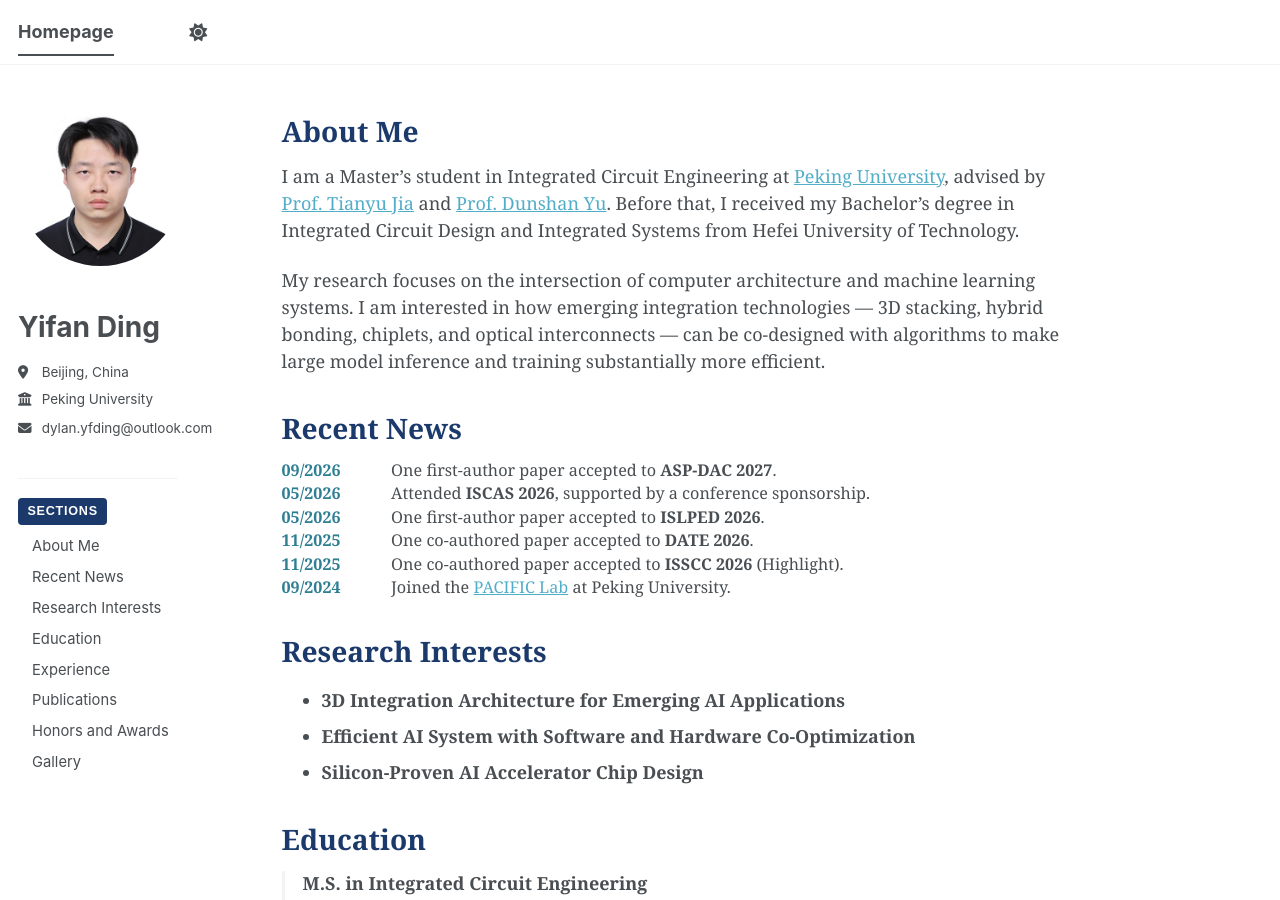
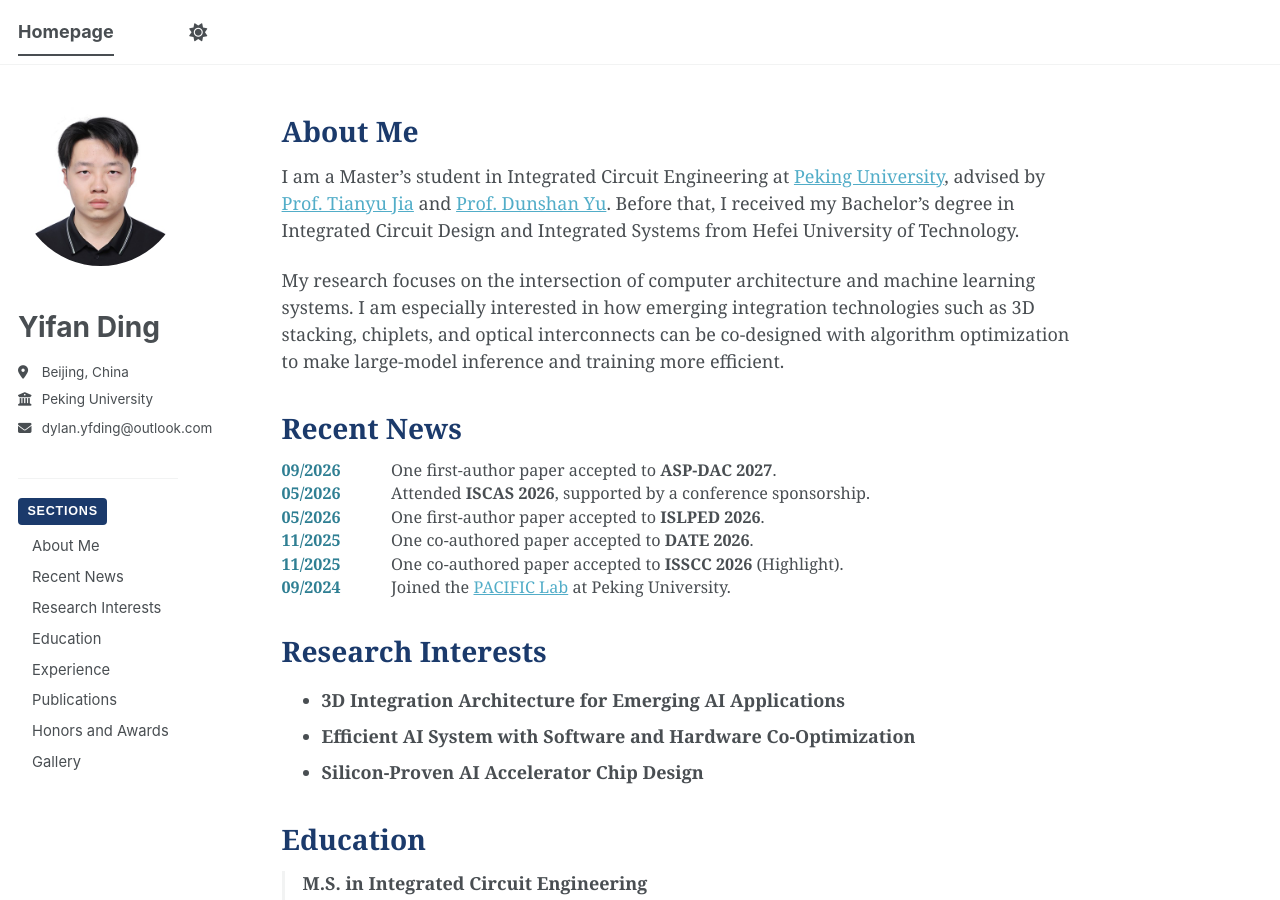
Before and after one commit to DylanDing54/DylanDing54.github.io, a Jekyll site: the page built from _pages/about.md, in a window 1280 px wide and 900 px high. Built offline with Jekyll 4.4.1, drawn with Linux system fonts in a browser that asks for light colours; a style sheet for code colours, icons or effects is not loaded.

Commit message:
Reword the research interest sentence
Co-Authored-By: Claude Opus 5 (1M context) <noreply@anthropic.com>

```diff
--- a/_pages/about.md
+++ b/_pages/about.md
@@ -12,7 +12,7 @@ About Me
 ======
 I am a Master's student in Integrated Circuit Engineering at [Peking University](https://www.pku.edu.cn/), advised by [Prof. Tianyu Jia](https://ic.pku.edu.cn/en/Faculty/Facultys/IntegratedCircuitDesign/Jia_Tianyu/index.htm) and [Prof. Dunshan Yu](https://ic.pku.edu.cn/en/Faculty/Facultys/IntegratedCircuitDesign/YuDunshan/index.htm). Before that, I received my Bachelor's degree in Integrated Circuit Design and Integrated Systems from Hefei University of Technology.
 
-My research focuses on the intersection of computer architecture and machine learning systems. I am interested in how emerging integration technologies — 3D stacking, hybrid bonding, chiplets, and optical interconnects — can be co-designed with algorithms to make large model inference and training substantially more efficient.
+My research focuses on the intersection of computer architecture and machine learning systems. I am especially interested in how emerging integration technologies such as 3D stacking, chiplets, and optical interconnects can be co-designed with algorithm optimization to make large-model inference and training more efficient.
 
 Recent News
 ======
```
